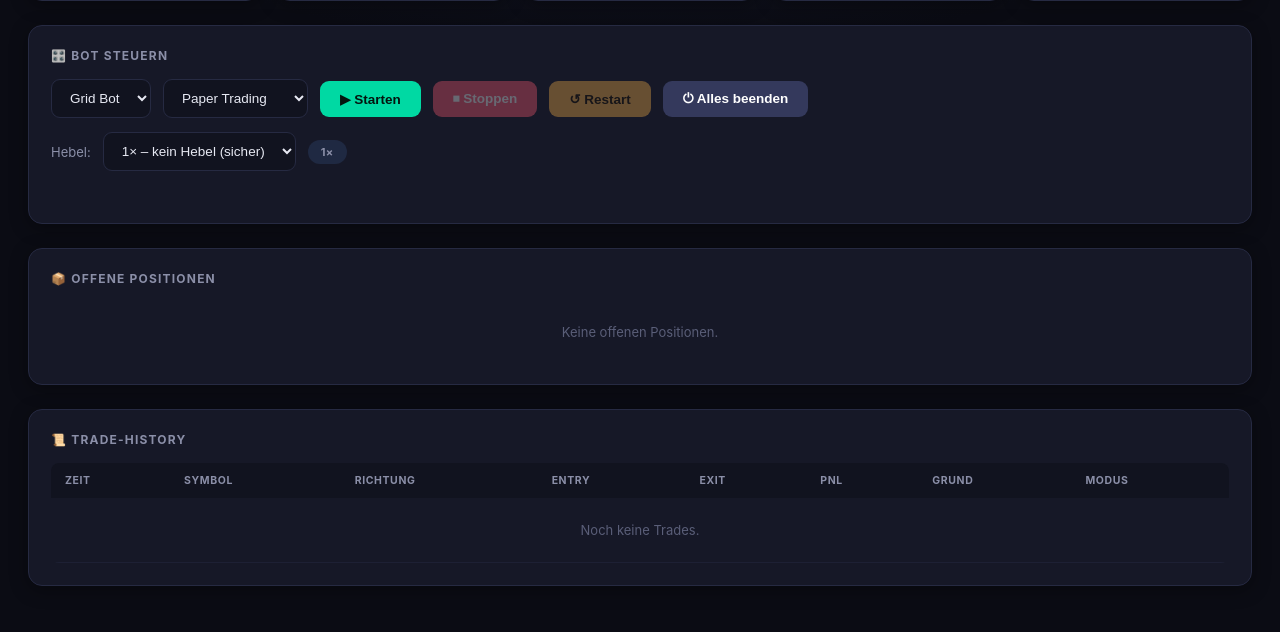
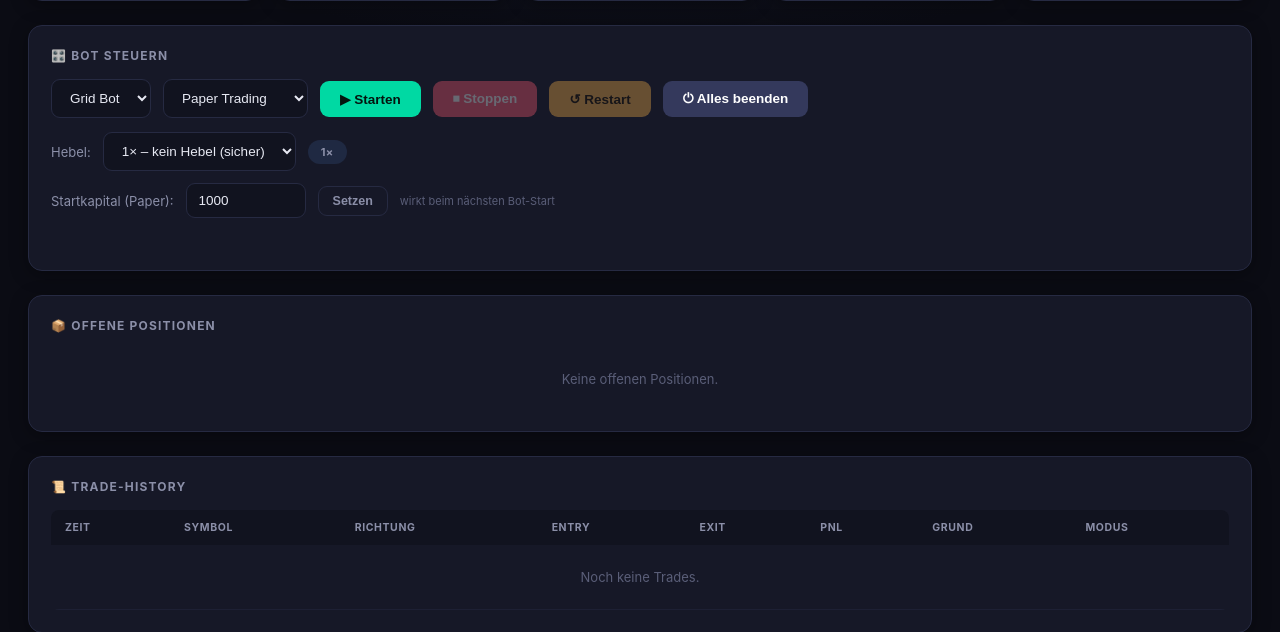
Before and after one commit to lucauibk/trading_bot, a Flask app: page / in a window 1280 px wide. Shown: the part 218-850 px from the top of the page. Run offline with Flask 3, Linux system fonts and the light colour scheme; data comes from the database, SQL or seed files in the repository; data that the repository does not hold is empty.

Commit message:
feat: add initial capital management API and UI for trading bot dashboard

```diff
--- a/dashboard/app.py
+++ b/dashboard/app.py
@@ -283,6 +283,27 @@ def api_leverage_set():
     return jsonify({"ok": True, "leverage": val, "msg": f"Hebel auf {val:.1f}× gesetzt"})
 
 
+@app.route("/api/capital", methods=["GET"])
+def api_capital_get():
+    from dashboard.db import get_initial_capital
+    return jsonify({"initial_capital": get_initial_capital()})
+
+
+@app.route("/api/capital", methods=["POST"])
+def api_capital_set():
+    from dashboard.db import set_initial_capital
+    data = request.get_json() or {}
+    try:
+        val = float(data.get("initial_capital", 0))
+    except (TypeError, ValueError):
+        return jsonify({"ok": False, "msg": "Ungültiger Wert"}), 400
+    if val < 10:
+        return jsonify({"ok": False, "msg": "Minimum 10 USDT"})
+    set_initial_capital(val)
+    return jsonify({"ok": True, "initial_capital": val,
+                    "msg": f"Startkapital auf {val:.0f} USDT gesetzt (wirkt beim nächsten Bot-Start)"})
+
+
 @app.route("/api/coin-settings", methods=["GET"])
 def api_coin_settings_get():
     from dashboard.db import get_all_coin_settings
--- a/dashboard/db.py
+++ b/dashboard/db.py
@@ -150,6 +150,7 @@ def _init(con: sqlite3.Connection):
             pass
     for col, coldef in [
         ("leverage", "REAL DEFAULT 1.0"),
+        ("initial_capital", "REAL DEFAULT 1000.0"),
     ]:
         try:
             con.execute(f"ALTER TABLE bot_status ADD COLUMN {col} {coldef}")
@@ -395,6 +396,22 @@ def set_leverage(value: float):
     con.close()
 
 
+def get_initial_capital() -> float:
+    """Startkapital für den nächsten Bot-Start (Paper-Modus). Fallback: 1000."""
+    con = get_conn()
+    row = con.execute("SELECT initial_capital FROM bot_status WHERE id=1").fetchone()
+    con.close()
+    return float(row["initial_capital"]) if row and row["initial_capital"] else 1000.0
+
+
+def set_initial_capital(value: float):
+    value = max(10.0, float(value))
+    con = get_conn()
+    con.execute("UPDATE bot_status SET initial_capital=? WHERE id=1", (value,))
+    con.commit()
+    con.close()
+
+
 def update_capital(capital: float):
     con = get_conn()
     con.execute("UPDATE bot_status SET capital=? WHERE id=1", (capital,))
--- a/dashboard/templates/index.html
+++ b/dashboard/templates/index.html
@@ -236,6 +236,14 @@
       </select>
       <span id="leverage-badge" class="badge" style="background:var(--blue-dim);color:var(--text-dim)">1×</span>
       <span style="font-size:11px;color:var(--text-faint)" id="leverage-msg"></span>
+    </div>
+    <div style="margin-top:12px;display:flex;align-items:center;gap:12px;flex-wrap:wrap">
+      <span style="font-size:13px;color:var(--text-dim)">Startkapital (Paper):</span>
+      <input id="capital-input" type="number" min="10" step="10" placeholder="1000"
+             style="background:var(--bg-soft);color:var(--text);border:1px solid var(--border);padding:9px 12px;border-radius:9px;font-size:13.5px;width:120px">
+      <button class="btn btn-ghost btn-sm" onclick="setCapital()">Setzen</button>
+      <span style="font-size:11px;color:var(--text-faint)">wirkt beim nächsten Bot-Start</span>
+      <span style="font-size:11px;color:var(--text-faint)" id="capital-msg"></span>
     </div>
     <div class="msg" id="ctrl-msg"></div>
   </div>
@@ -649,9 +657,38 @@ async function setLeverage(val) {
   }
 }
 
+// ── Startkapital ─────────────────────────────────────────────────────────────
+async function loadCapital() {
+  try {
+    const r = await fetch('/api/capital');
+    const d = await r.json();
+    document.getElementById('capital-input').value = Math.round(d.initial_capital);
+  } catch (_) {}
+}
+
+async function setCapital() {
+  const val = parseFloat(document.getElementById('capital-input').value);
+  const msg = document.getElementById('capital-msg');
+  if (!val || val < 10) { msg.textContent = 'Minimum 10 USDT'; return; }
+  try {
+    const r = await fetch('/api/capital', {
+      method: 'POST',
+      headers: { 'Content-Type': 'application/json' },
+      body: JSON.stringify({ initial_capital: val })
+    });
+    const d = await r.json();
+    msg.textContent = d.msg || '';
+    if (d.ok) await loadCapital();
+    setTimeout(() => { msg.textContent = ''; }, 4000);
+  } catch (e) {
+    msg.textContent = 'Fehler: ' + e;
+  }
+}
+
 refresh();
 refreshGrids();
 loadLeverage();
+loadCapital();
 setInterval(refresh, 10000);
 setInterval(refreshGrids, 10000);
 setInterval(loadLeverage, 15000);
```
Also changed, not shown: main.py (+8 -0 lines).
